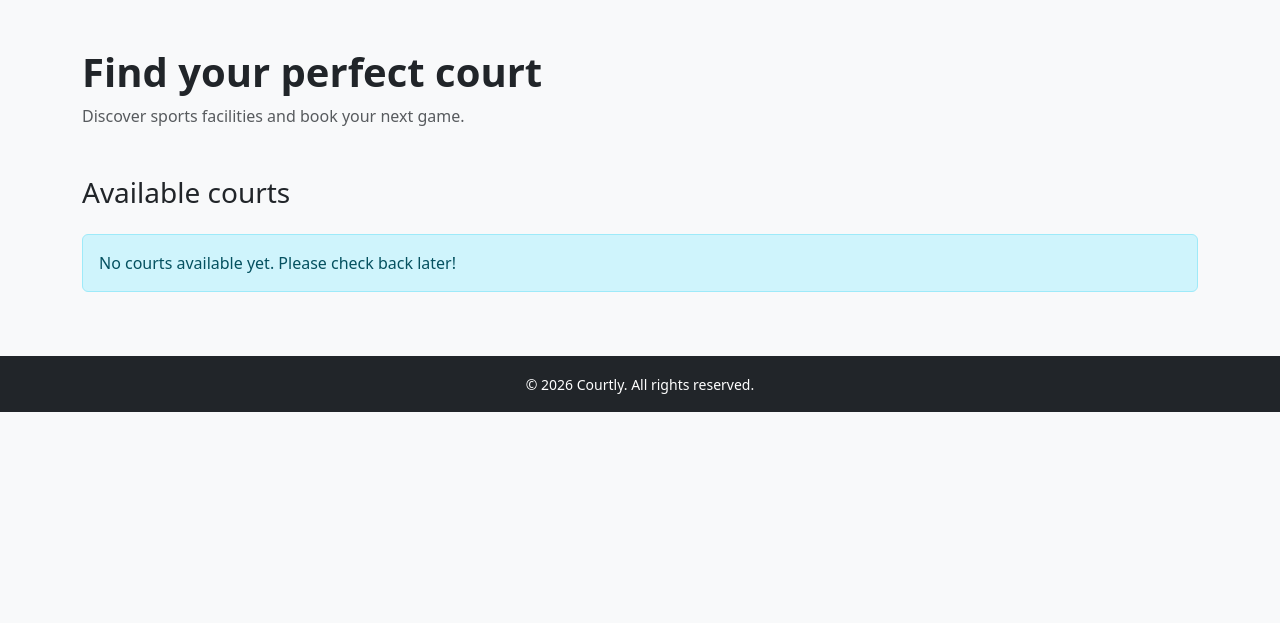
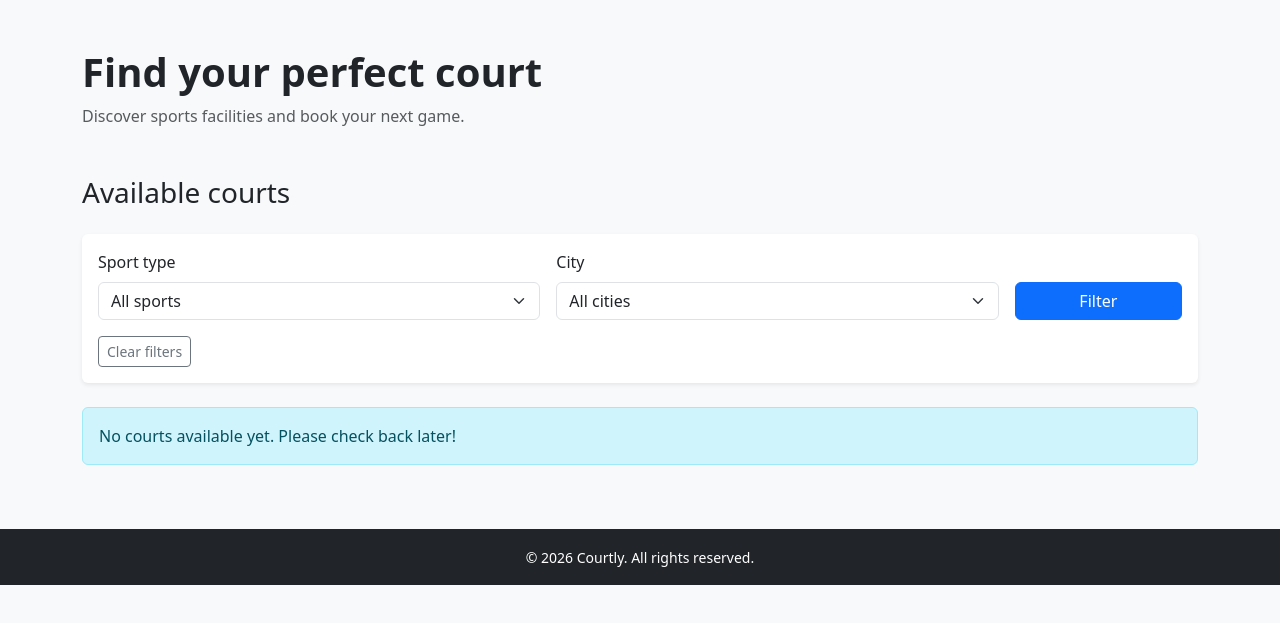
Before and after one commit to klikna-jokubas/courtly, a Django app: page / in a window 1280 px wide. Shown: the part 56-679 px from the top of the page. Run offline with Django 5.2, Linux system fonts and the light colour scheme; data that the repository does not hold is empty.

Commit message:
Added filtering by sport type and city

```diff
--- a/courts/templates/courts/court_list.html
+++ b/courts/templates/courts/court_list.html
@@ -33,7 +33,57 @@
         </p>
     </div>
 
-    <h3 class="mb-4">Available courts</h3>
+
+<div class="d-flex justify-content-between align-items-center mb-4">
+    <h3 class="mb-0">Available courts</h3>
+</div>
+
+<form method="GET" action="/" class="card border-0 shadow-sm p-3 mb-4">
+    <div class="row g-3 align-items-end">
+
+        <div class="col-md-5">
+            <label for="sport" class="form-label">Sport type</label>
+            <select name="sport" id="sport" class="form-select">
+                <option value="">All sports</option>
+
+                {% for sport in sport_types %}
+                    <option value="{{ sport.id }}"
+                        {% if selected_sport == sport.id|stringformat:"s" %}selected{% endif %}>
+                        {{ sport.name }}
+                    </option>
+                {% endfor %}
+            </select>
+        </div>
+
+        <div class="col-md-5">
+            <label for="city" class="form-label">City</label>
+            <select name="city" id="city" class="form-select">
+                <option value="">All cities</option>
+
+                {% for city in cities %}
+                    <option value="{{ city }}"
+                        {% if selected_city == city %}selected{% endif %}>
+                        {{ city }}
+                    </option>
+                {% endfor %}
+            </select>
+        </div>
+
+        <div class="col-md-2 d-grid">
+            <button type="submit" class="btn btn-primary">
+                Filter
+            </button>
+        </div>
+
+    </div>
+
+    <div class="mt-3">
+        <a href="/" class="btn btn-outline-secondary btn-sm">
+            Clear filters
+        </a>
+    </div>
+</form>
+
 
     <div class="row g-4">
 
--- a/courts/views.py
+++ b/courts/views.py
@@ -1,14 +1,38 @@
-from django.shortcuts import render
-from .models import Court
+
 from django.shortcuts import render, get_object_or_404
+from .models import Court, SportType
 
 
 def court_list(request):
     courts = Court.objects.filter(is_active=True)
 
+    selected_sport = request.GET.get("sport")
+    selected_city = request.GET.get("city")
+
+    if selected_sport:
+        courts = courts.filter(sport_type_id=selected_sport)
+
+    if selected_city:
+        courts = courts.filter(
+            sport_center__address__city__icontains=selected_city
+        )
+
+    sport_types = SportType.objects.all()
+
+    cities = (
+        Court.objects.filter(is_active=True)
+        .values_list("sport_center__address__city", flat=True)
+        .distinct()
+    )
+
     return render(request, "courts/court_list.html", {
-        "courts": courts
+        "courts": courts,
+        "sport_types": sport_types,
+        "cities": cities,
+        "selected_sport": selected_sport,
+        "selected_city": selected_city,
     })
+
 
 def court_detail(request, court_id):
     court = get_object_or_404(
```
